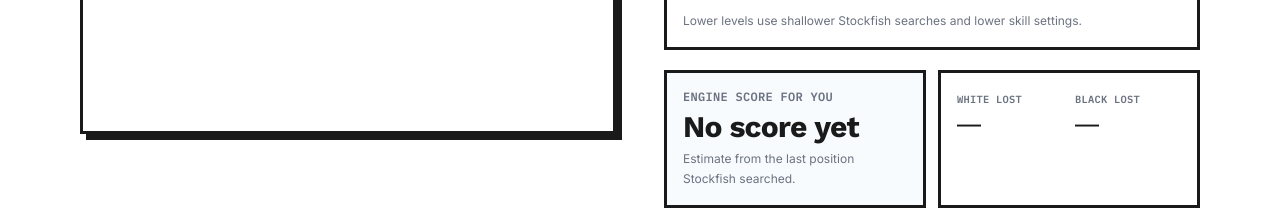
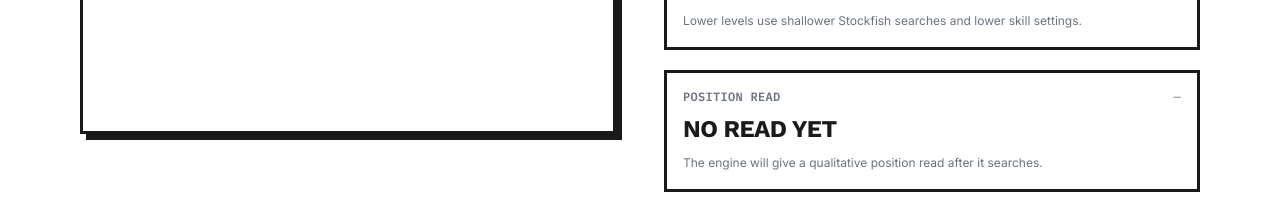
Before and after one commit to andystats/chess-academy, a React (Vite) app: page /arena/free in a window 1280 px wide. Shown: the part 549-763 px from the top of the page. Built offline with nearby package versions, Linux system fonts and the light colour scheme.

Commit message:
Update EnginePanel.jsx

```diff
--- a/src/components/EnginePanel.jsx
+++ b/src/components/EnginePanel.jsx
@@ -1,7 +1,6 @@
 import clsx from 'clsx';
 import { RotateCcw, Undo2, Flag, RefreshCw, Loader2, CheckCircle2, XCircle } from 'lucide-react';
 import { ENGINE_LEVEL_MARKS, ENGINE_MAX_LEVEL, ENGINE_MIN_LEVEL, levelConfig } from '../engine/levels.js';
-import { PIECE_SYMBOLS } from '../engine/gameState.js';
 
 // The play column for the Practice Arena: status, move list, strength dial, and game controls.
 // Driven entirely by the controller returned from useEngineGame. The board lives in the sibling
@@ -39,46 +38,85 @@ function Feedback({ feedback }) {
   );
 }
 
-function formatEvaluation(evaluation, playerSide) {
-  if (!evaluation) return 'No score yet';
+function playerRelativeScore(evaluation, playerSide) {
+  if (!evaluation) return null;
   const raw = playerSide === 'white' ? evaluation.white : -evaluation.white;
-  if (evaluation.type === 'mate') {
-    const label = Math.abs(raw);
-    return raw >= 0 ? `Mate in ${label}` : `Mated in ${label}`;
-  }
-  const pawns = raw / 100;
-  return `${pawns >= 0 ? '+' : ''}${pawns.toFixed(1)}`;
+  return { type: evaluation.type, pawns: raw / 100, mate: raw };
 }
 
-function CapturedPieces({ captured }) {
-  const whiteLost = captured?.white ?? [];
-  const blackLost = captured?.black ?? [];
+function qualitativeScore(evaluation, playerSide) {
+  const score = playerRelativeScore(evaluation, playerSide);
+  if (!score) {
+    return {
+      headline: 'No read yet',
+      detail: 'The engine will give a qualitative position read after it searches.',
+      raw: '—',
+      scale: 0,
+    };
+  }
 
-  return (
-    <div className="grid gap-3 border-3 border-foreground bg-white p-4 text-sm sm:grid-cols-2">
-      <CapturedRow label="White lost" color="white" pieces={whiteLost} />
-      <CapturedRow label="Black lost" color="black" pieces={blackLost} />
-    </div>
-  );
+  if (score.type === 'mate') {
+    const side = score.mate >= 0 ? 'You' : 'Opponent';
+    const label = Math.abs(score.mate);
+    return {
+      headline: `${side} can force mate`,
+      detail: label === 1 ? 'Mate is immediate.' : `Mate is estimated in ${label}.`,
+      raw: score.mate >= 0 ? `M${label}` : `-M${label}`,
+      scale: score.mate >= 0 ? 1 : -1,
+    };
+  }
+
+  const abs = Math.abs(score.pawns);
+  let phrase;
+  if (abs <= 1.25) phrase = 'nearly equal';
+  else if (abs < 2) phrase = 'slight advantage';
+  else if (abs < 4) phrase = 'clear advantage';
+  else if (abs < 7) phrase = 'big advantage';
+  else if (abs < 9) phrase = 'winning advantage';
+  else phrase = 'should win without trouble';
+
+  const side = score.pawns >= 0 ? 'You have' : 'Opponent has';
+  return {
+    headline: abs <= 1.25 ? 'Nearly equal' : phrase === 'should win without trouble' ? `${side} enough to win without trouble` : `${side} a ${phrase}`,
+    detail: 'Treat large winning scores as a practical verdict, not a precise measurement.',
+    raw: `${score.pawns >= 0 ? '+' : ''}${score.pawns.toFixed(1)}`,
+    scale: Math.max(-1, Math.min(1, score.pawns / 9)),
+  };
 }
 
-function CapturedRow({ label, color, pieces }) {
-  return (
-    <div>
-      <p className="font-mono text-[0.65rem] font-bold uppercase tracking-wide text-gray-500">{label}</p>
-      <p className="mt-1 min-h-7 text-2xl leading-none text-foreground" aria-label={`${label}: ${pieces.join(', ') || 'none'}`}>
-        {pieces.length ? pieces.map((piece, index) => <span key={`${piece}-${index}`}>{PIECE_SYMBOLS[color][piece]}</span>) : '—'}
-      </p>
-    </div>
-  );
+function colorScaleStyle(scale) {
+  const clamped = Math.max(-1, Math.min(1, scale ?? 0));
+  if (clamped === 0) return { backgroundColor: '#ffffff' };
+  const alpha = 0.08 + Math.abs(clamped) * 0.28;
+  const color = clamped > 0 ? `rgba(22, 163, 74, ${alpha})` : `rgba(220, 38, 38, ${alpha})`;
+  return {
+    background: `linear-gradient(90deg, ${color}, #ffffff 78%)`,
+  };
+}
+
+function formatEvaluation(evaluation, playerSide) {
+  const score = playerRelativeScore(evaluation, playerSide);
+  if (!score) return '—';
+  if (evaluation.type === 'mate') {
+    const label = Math.abs(score.mate);
+    return score.mate >= 0 ? `M${label}` : `-M${label}`;
+  }
+  return `${score.pawns >= 0 ? '+' : ''}${score.pawns.toFixed(1)}`;
 }
 
 function EvaluationCard({ evaluation, playerSide }) {
+  const read = qualitativeScore(evaluation, playerSide);
   return (
-    <div className="border-3 border-foreground bg-brand-50/40 p-4">
-      <p className="font-mono text-xs font-bold uppercase tracking-wide text-gray-500">Engine score for you</p>
-      <p className="mt-1 font-display text-3xl font-bold tracking-tight text-foreground">{formatEvaluation(evaluation, playerSide)}</p>
-      <p className="mt-1 text-xs leading-5 text-gray-500">Estimate from the last position Stockfish searched.</p>
+    <div
+      className="border-3 border-foreground p-4 transition-colors duration-300"
+      style={colorScaleStyle(read.scale)}
+    >
+      <div className="flex items-baseline justify-between gap-4">
+        <p className="font-mono text-xs font-bold uppercase tracking-wide text-gray-500">Position read</p>
+        <p className="font-mono text-xs font-bold uppercase tracking-wide text-gray-400">{formatEvaluation(evaluation, playerSide)}</p>
+      </div>
+      <p className="mt-2 font-display text-2xl font-bold uppercase tracking-tight text-foreground">{read.headline}</p>
+      <p className="mt-2 text-xs leading-5 text-gray-500">{read.detail}</p>
     </div>
   );
 }
@@ -167,10 +205,7 @@ export default function EnginePanel({ game, eyebrow, title, children, skillLevel
         <StrengthSlider value={skillLevel} onChange={onSkillLevelChange} />
       )}
 
-      <div className="grid gap-3 sm:grid-cols-2">
-        <EvaluationCard evaluation={game.evaluation} playerSide={game.playerSide} />
-        <CapturedPieces captured={game.captured} />
-      </div>
+      <EvaluationCard evaluation={game.evaluation} playerSide={game.playerSide} />
 
       {pairs.length > 0 && (
         <ol className="max-h-48 overflow-y-auto border-3 border-foreground bg-brand-50/40 p-3 font-mono text-sm leading-7 text-gray-700">
```
